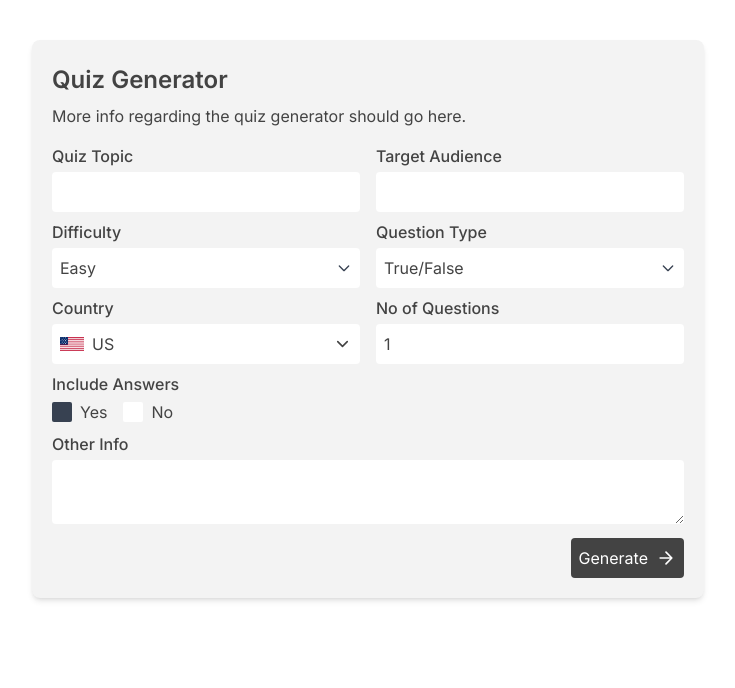
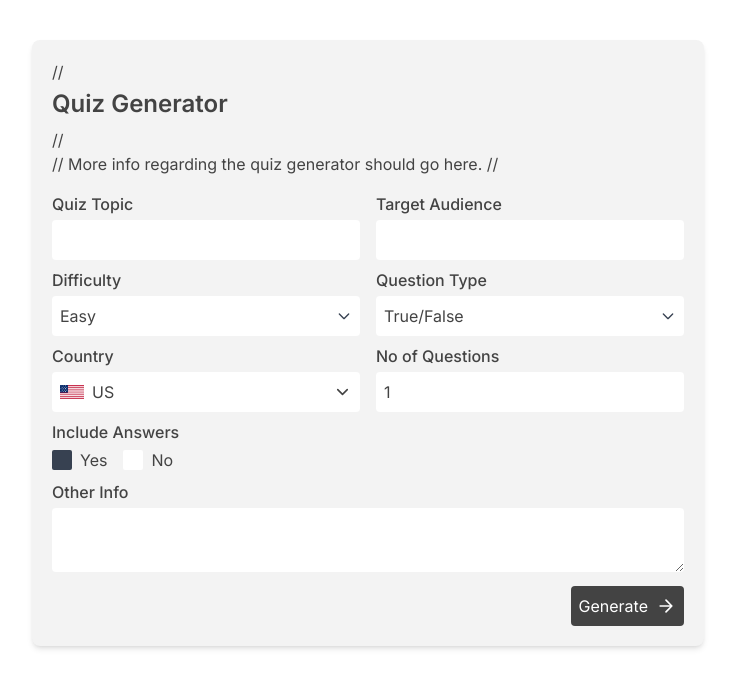
Before and after one commit to huzaifasad/lastonegenerate, a Next.js app: page / in a window 1280 px wide. Shown: the top 688 px of the page, without its empty margins (272-1007 px from the left). Built offline with nearby package versions, Linux system fonts and the light colour scheme.

Commit message:
Update QuizForm.js
Signed-off-by: Huzaifa Saad <140094374+huzaifasad@users.noreply.github.com>

```diff
--- a/app/QuizForm.js
+++ b/app/QuizForm.js
@@ -187,9 +187,7 @@ export default function QuizForm() {
           Quiz
         </button>
       </div> */}
-
-
-      <h2 className="text-2xl font-semibold mb-2 flex"> {activeTab ==='quiz' && (<div>
+    {activeTab ==='quiz' && (<div>
 
         <div className="mr-2 mb-2">
       <button
@@ -200,10 +198,12 @@ export default function QuizForm() {
       </button>
     </div>
 
-</div>)}<span className='mt-1'>Quiz Generator</span></h2>
-      <p className="text-[#434343] mb-4">
-        More info regarding the quiz generator should go here.
-      </p>
+</div>)}
+
+      // <h2 className="text-2xl font-semibold mb-2 flex"> <span className='mt-1'>Quiz Generator</span></h2>
+      // <p className="text-[#434343] mb-4">
+      //   More info regarding the quiz generator should go here.
+      // </p>
 
 
 
```
